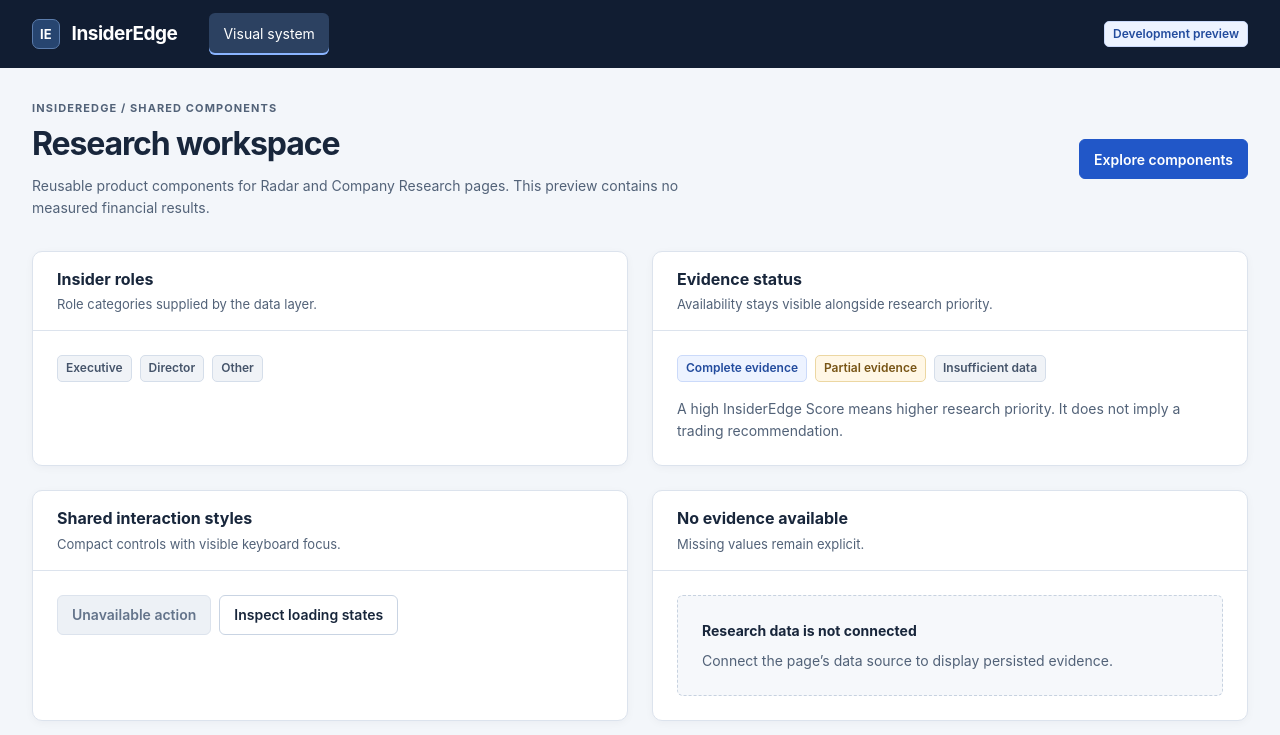
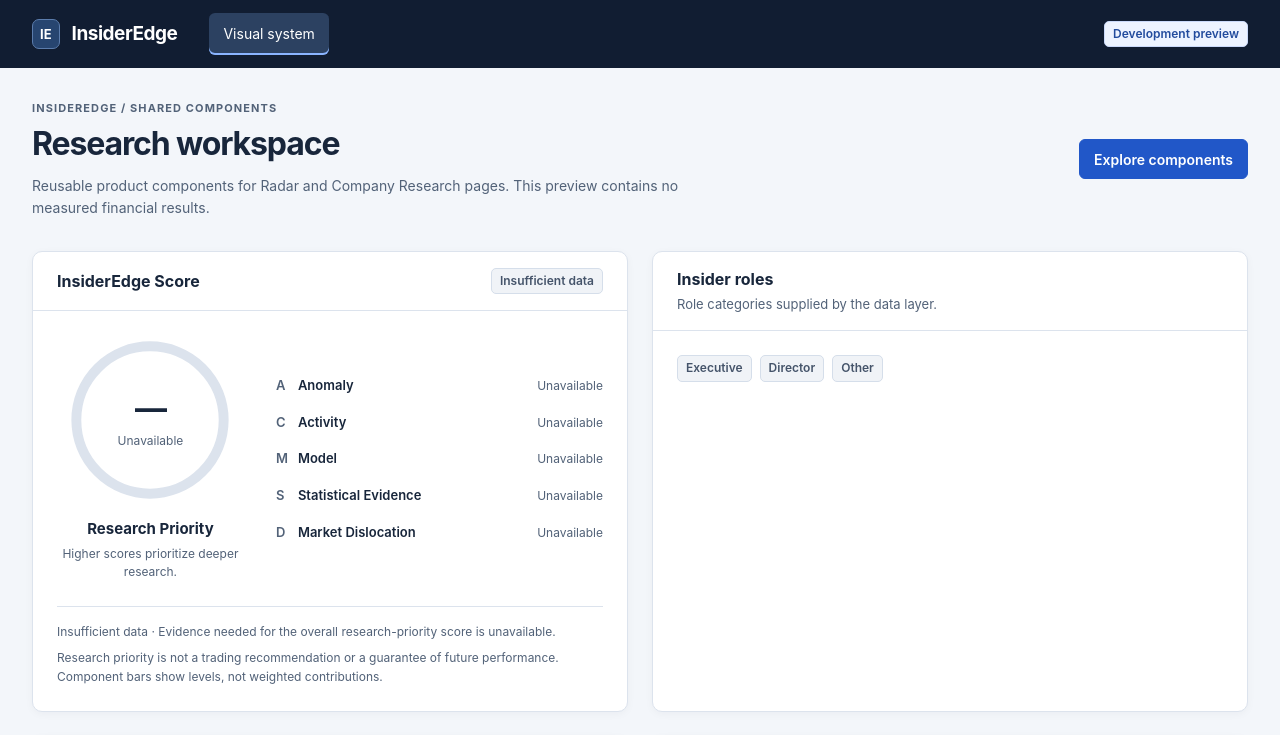
Before and after one commit to hmin6/InsiderEdge, a React (Vite) app in the folder frontend/: page / in a window 1280 px wide. Shown: the top 735 px of the page. Built offline with nearby package versions, Linux system fonts and the light colour scheme.

Commit message:
Issue#27—InsiderEdge Score visualization

```diff
--- a/frontend/package.json
+++ b/frontend/package.json
@@ -7,7 +7,7 @@
     "dev": "vite",
     "build": "tsc --noEmit && vite build",
     "preview": "vite preview",
-    "test": "tsx --test src/components/ui.test.tsx"
+    "test": "tsx --test src/components/*.test.tsx"
   },
   "dependencies": { "react": "^19.0.0", "react-dom": "^19.0.0" },
   "devDependencies": { "@types/react": "^19.0.0", "@types/react-dom": "^19.0.0", "typescript": "^5.7.0", "vite": "^8.0.0", "tsx": "^4.0.0", "@types/node": "^24.0.0" }
--- /dev/null
+++ b/frontend/src/components/InsiderEdgeScore.tsx
@@ -0,0 +1,53 @@
+import type { ScoreEvidence } from '../types/score';
+import { useScoreReveal } from '../hooks/useScoreReveal';
+import { Panel, ScoreStatusBadge } from './ui';
+
+function valid(value: number | null, maximum = 100): number | null {
+  return value !== null && Number.isFinite(value) && value >= 0 && value <= maximum ? value : null;
+}
+
+/** Pass a RadarItem/latest_signal directly. All final numbers remain backend values. */
+export function InsiderEdgeScore({ evidence }: { evidence: ScoreEvidence }) {
+  const { ref, progress } = useScoreReveal();
+  const score = valid(evidence.insider_edge_score);
+  const probability = valid(evidence.ml_outperformance_probability, 1);
+  // Scaling probability to percent is unit formatting, not composite-score calculation.
+  const components = [
+    { key: 'A', label: 'Anomaly', value: valid(evidence.anomaly_score), unit: '/ 100' },
+    { key: 'C', label: 'Activity', value: valid(evidence.activity_score), unit: '/ 100' },
+    { key: 'M', label: 'Model', value: probability === null ? null : probability * 100, unit: '% probability' },
+    { key: 'S', label: 'Statistical Evidence', value: valid(evidence.statistical_score), unit: '/ 100' },
+    { key: 'D', label: 'Market Dislocation', value: valid(evidence.dislocation_score), unit: '/ 100' },
+  ];
+  return <Panel title="InsiderEdge Score" actions={<ScoreStatusBadge status={evidence.score_status} />}>
+    <div ref={ref} className="ie-score">
+      <div className="ie-score-headline">
+        <div className="ie-score-dial">
+          <svg viewBox="0 0 120 120" aria-hidden="true" focusable="false">
+            <circle className="ie-score-track" cx="60" cy="60" r="52" />
+            {score !== null && <circle className="ie-score-fill" cx="60" cy="60" r="52" pathLength="100" strokeDasharray="100" strokeDashoffset={100 - score * progress} />}
+          </svg>
+          <div className="ie-score-number">
+            <span className="ie-sr-only">{score === null ? 'Score unavailable' : `${score} out of 100`}</span>
+            <strong aria-hidden="true">{score === null ? '—' : progress === 1 ? String(score) : Math.floor(score * progress)}</strong>
+            <span aria-hidden="true">{score === null ? 'Unavailable' : '/ 100'}</span>
+          </div>
+        </div>
+        <p className="ie-score-priority">Research Priority</p>
+        <p className="ie-muted">Higher scores prioritize deeper research.</p>
+      </div>
+      <dl className="ie-score-components">
+        {components.map(component => <div className="ie-score-component" key={component.key}>
+          <dt><span className="ie-score-letter">{component.key}</span>{component.label}</dt>
+          <dd>{component.value === null ? <span className="ie-muted">Unavailable</span> : <><strong>{String(component.value)}</strong> <span className="ie-muted">{component.unit}</span></>}</dd>
+          {component.value !== null && <div className="ie-score-bar" aria-hidden="true"><span style={{ transform: `scaleX(${component.value / 100 * progress})` }} /></div>}
+        </div>)}
+      </dl>
+    </div>
+    <div className="ie-score-note">
+      {evidence.score_status === 'partial' && <p>Partial score · Some evidence is unavailable. The displayed score is supplied by the backend.</p>}
+      {evidence.score_status === 'insufficient_data' && <p>Insufficient data · Evidence needed for the overall research-priority score is unavailable.</p>}
+      <p>Research priority is not a trading recommendation or a guarantee of future performance. Component bars show levels, not weighted contributions.</p>
+    </div>
+  </Panel>;
+}
--- a/frontend/src/components/index.ts
+++ b/frontend/src/components/index.ts
@@ -1 +1,2 @@
 export * from './ui';
+export * from './InsiderEdgeScore';
--- /dev/null
+++ b/frontend/src/hooks/useScoreReveal.ts
@@ -0,0 +1,46 @@
+import { useEffect, useRef, useState } from 'react';
+
+/** One 300ms reveal per mounted visualization. Static output is the fallback. */
+export function useScoreReveal() {
+  const ref = useRef<HTMLDivElement>(null);
+  const [progress, setProgress] = useState(1);
+  useEffect(() => {
+    const element = ref.current;
+    const preference = window.matchMedia('(prefers-reduced-motion: reduce)');
+    if (!element || preference.matches || !('IntersectionObserver' in window)) return;
+    let frame = 0;
+    let started = false;
+    let cancelled = false;
+    setProgress(0);
+    const observer = new IntersectionObserver(entries => {
+      if (!entries.some(entry => entry.isIntersecting) || started || cancelled) return;
+      started = true;
+      observer.disconnect();
+      let start: number | undefined;
+      const tick = (now: number) => {
+        if (cancelled) return;
+        start ??= now;
+        const fraction = Math.min((now - start) / 300, 1);
+        setProgress(1 - (1 - fraction) ** 3);
+        if (fraction < 1) frame = requestAnimationFrame(tick);
+      };
+      frame = requestAnimationFrame(tick);
+    });
+    const finish = () => {
+      if (!preference.matches) return;
+      cancelled = true;
+      cancelAnimationFrame(frame);
+      observer.disconnect();
+      setProgress(1);
+    };
+    preference.addEventListener('change', finish);
+    observer.observe(element);
+    return () => {
+      cancelled = true;
+      cancelAnimationFrame(frame);
+      observer.disconnect();
+      preference.removeEventListener('change', finish);
+    };
+  }, []);
+  return { ref, progress };
+}
--- a/frontend/src/main.tsx
+++ b/frontend/src/main.tsx
@@ -1,6 +1,6 @@
 import { StrictMode } from 'react';
 import { createRoot } from 'react-dom/client';
-import { AppShell, PageContainer, Panel, PanelSkeleton, ProductHeader, RoleBadge, ScoreStatusBadge, StateMessage, StatusBadge } from './components';
+import { AppShell, InsiderEdgeScore, PageContainer, Panel, PanelSkeleton, ProductHeader, RoleBadge, ScoreStatusBadge, StateMessage, StatusBadge } from './components';
 import './styles/index.css';
 
 // Component preview only: no company fixtures, financial metrics, or page business logic.
@@ -9,6 +9,7 @@
     <PageContainer id="preview">
       <ProductHeader eyebrow="InsiderEdge / Shared components" title="Research workspace" description="Reusable product components for Radar and Company Research pages. This preview contains no measured financial results." actions={<a className="ie-button ie-button--primary" href="#components">Explore components</a>} />
       <div className="ie-grid" id="components">
+        <InsiderEdgeScore evidence={{ insider_edge_score: null, anomaly_score: null, activity_score: null, statistical_score: null, ml_outperformance_probability: null, dislocation_score: null, score_status: 'insufficient_data' }} />
         <Panel title="Insider roles" description="Role categories supplied by the data layer.">
           <div className="ie-inline"><RoleBadge role="Executive" /><RoleBadge role="Director" /><RoleBadge role="Other" /></div>
         </Panel>
--- a/frontend/src/styles/index.css
+++ b/frontend/src/styles/index.css
@@ -1,4 +1,5 @@
 @import './tokens.css';
+@import './score.css';
 
 * { box-sizing: border-box; }
 body { margin: 0; background: var(--ie-workspace); color: var(--ie-text); font: 14px/1.55 var(--ie-font); }
--- /dev/null
+++ b/frontend/src/styles/score.css
@@ -0,0 +1,22 @@
+.ie-score { display: grid; grid-template-columns: minmax(160px, .8fr) minmax(0, 1.4fr); gap: var(--ie-space-6); align-items: center; }
+.ie-score-headline { text-align: center; }
+.ie-score-dial { position: relative; width: 170px; max-width: 100%; margin: 0 auto var(--ie-space-3); }
+.ie-score-dial svg { display: block; width: 100%; }
+.ie-score-dial circle { fill: none; stroke-width: 7px; }
+.ie-score-track { stroke: var(--ie-border); }
+.ie-score-fill { stroke: var(--ie-primary); transform: rotate(-90deg); transform-origin: center; }
+.ie-score-number { position: absolute; inset: 0; display: flex; flex-direction: column; align-items: center; justify-content: center; font-variant-numeric: tabular-nums; }
+.ie-score-number strong { max-width: 115px; overflow-wrap: anywhere; font-size: 32px; line-height: 1.15; letter-spacing: -.035em; }
+.ie-score-number > span { font-size: 12px; color: var(--ie-muted); margin-top: 4px; }
+.ie-score-priority { font-size: 15px; font-weight: 650; }
+.ie-score-headline > .ie-muted { font-size: 12px; margin-top: 4px; }
+.ie-score-components { margin: 0; display: grid; gap: var(--ie-space-4); }
+.ie-score-component { display: grid; grid-template-columns: 1fr auto; gap: 6px 12px; align-items: baseline; }
+.ie-score-component dt { font-size: 13px; font-weight: 600; }
+.ie-score-letter { display: inline-block; width: 22px; color: var(--ie-muted); }
+.ie-score-component dd { margin: 0; font-size: 12px; text-align: right; font-variant-numeric: tabular-nums; overflow-wrap: anywhere; }
+.ie-score-bar { grid-column: 1 / -1; height: 5px; border-radius: 3px; background: var(--ie-border); overflow: hidden; }
+.ie-score-bar span { display: block; height: 100%; background: var(--ie-primary); transform-origin: left; }
+.ie-score-note { margin-top: var(--ie-space-5); padding-top: var(--ie-space-4); border-top: 1px solid var(--ie-border); color: var(--ie-muted); font-size: 12px; }
+.ie-score-note p + p { margin-top: var(--ie-space-2); }
+@media (max-width: 540px) { .ie-score { grid-template-columns: minmax(0, 1fr); gap: var(--ie-space-5); } }
--- /dev/null
+++ b/frontend/src/types/score.ts
@@ -0,0 +1,10 @@
+/** Backend-provided values; the visualization never constructs a composite score. */
+export type ScoreEvidence = {
+  insider_edge_score: number | null;
+  anomaly_score: number | null;
+  activity_score: number | null;
+  statistical_score: number | null;
+  ml_outperformance_probability: number | null;
+  dislocation_score: number | null;
+  score_status: 'complete' | 'partial' | 'insufficient_data';
+};
```
Also changed, not shown: 2 other files (tests, documents, lock files or other folders).
